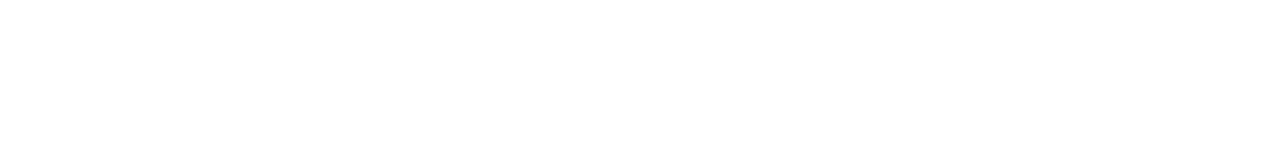
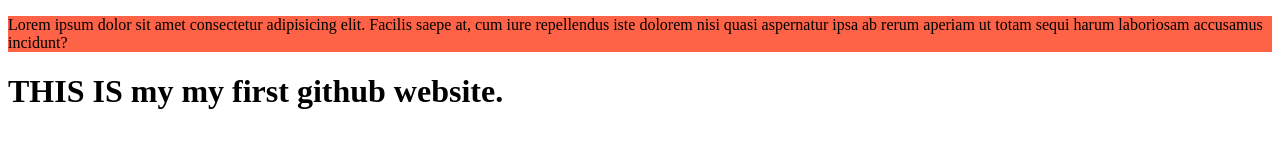
Before and after one commit to redwan9011/my-first-github-repo, a plain HTML site: page index.html in a window 1280 px wide. Drawn offline with Linux system fonts and the light colour scheme.

Commit message:
added the first website

```diff
--- a/index.html
+++ b/index.html
@@ -4,8 +4,12 @@
     <meta charset="UTF-8">
     <meta name="viewport" content="width=device-width, initial-scale=1.0">
     <title>MY first ever github repo</title>
+    <link rel="stylesheet" href="style.css">
 </head>
 <body>
+    <p>Lorem ipsum dolor sit amet consectetur adipisicing elit. Facilis saepe at, cum iure repellendus iste dolorem nisi quasi aspernatur ipsa ab rerum aperiam ut totam sequi harum laboriosam accusamus incidunt?
+    </p>
 
+    <h1>THIS IS my my first github website. </h1>
 </body>
 </html>
--- /dev/null
+++ b/style.css
@@ -0,0 +1,4 @@
+p{
+    background-color: tomato;
+
+}
```
